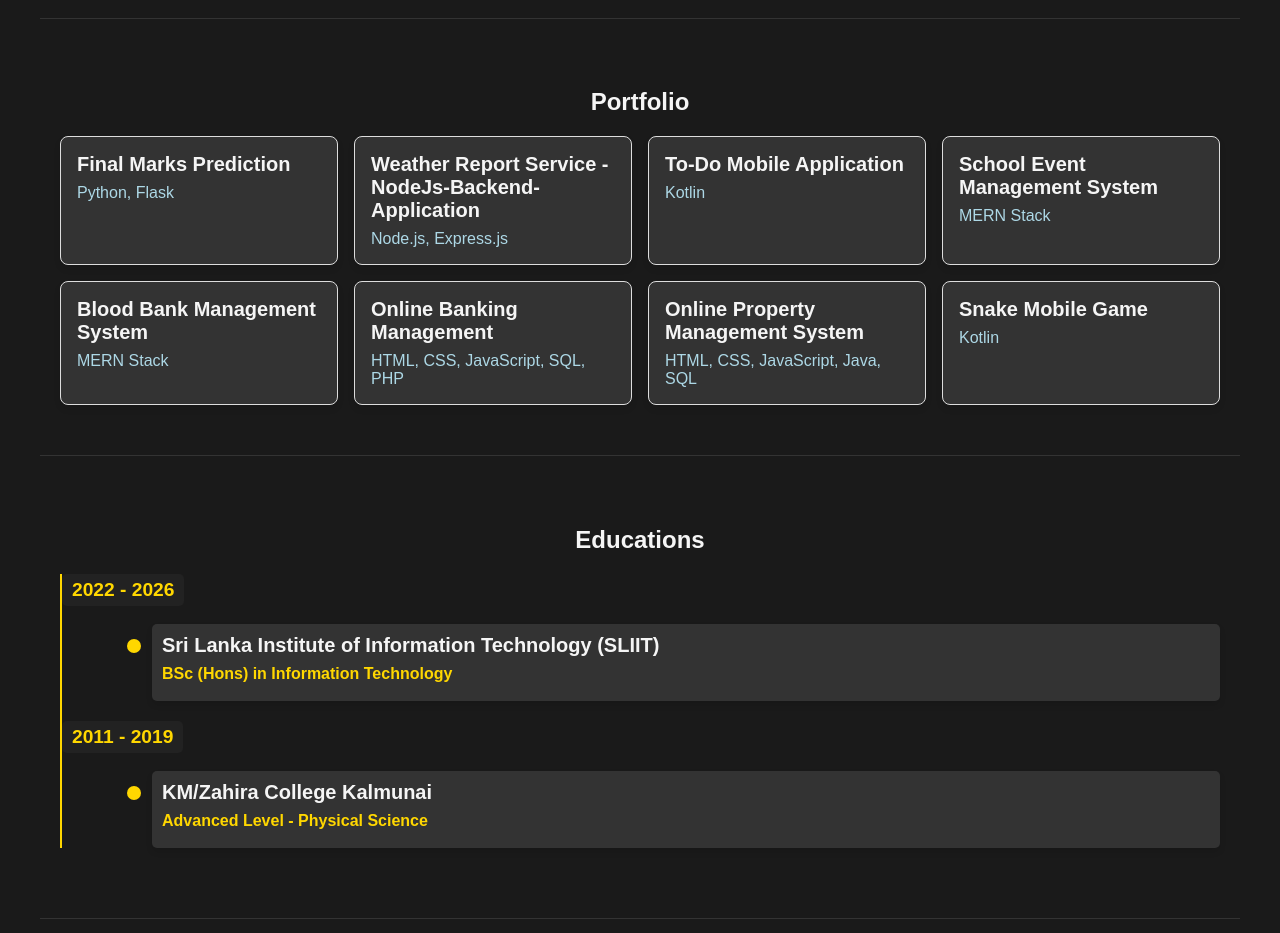
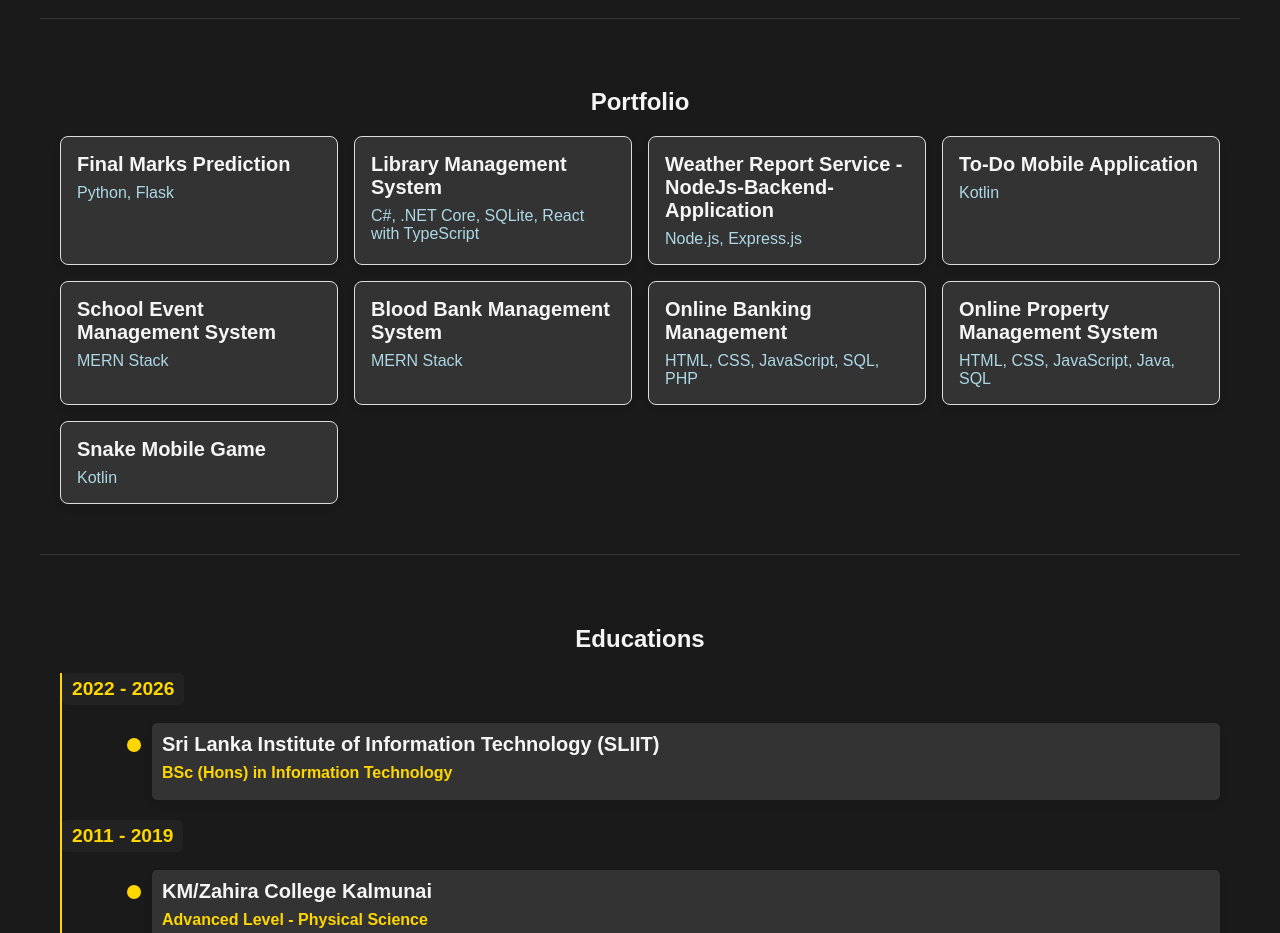
Before and after one commit to imthadh-ahamed/ImthadhAhamed-Portfolio, a React (Create React App) app in the folder frontend/: page / in a window 1280 px wide. Shown: the part 2180-3113 px from the top of the page. Built offline with nearby package versions, Linux system fonts and the light colour scheme.

Commit message:
Add the Library Management Project

```diff
--- a/frontend/src/components/Portfolio.js
+++ b/frontend/src/components/Portfolio.js
@@ -7,6 +7,11 @@ function Portfolio() {
       title: "Final Marks Prediction",
       link: "https://github.com/imthadh-ahamed/Marks-Prediction-Machine-Learning-Project.git",
       technologies: "Python, Flask",
+    },
+    {
+      title: "Library Management System",
+      link: "https://github.com/imthadh-ahamed/Library-Management-System.git",
+      technologies: " C#, .NET Core, SQLite, React with TypeScript"
     },
     {
       title: "Weather Report Service - NodeJs-Backend-Application",
```
